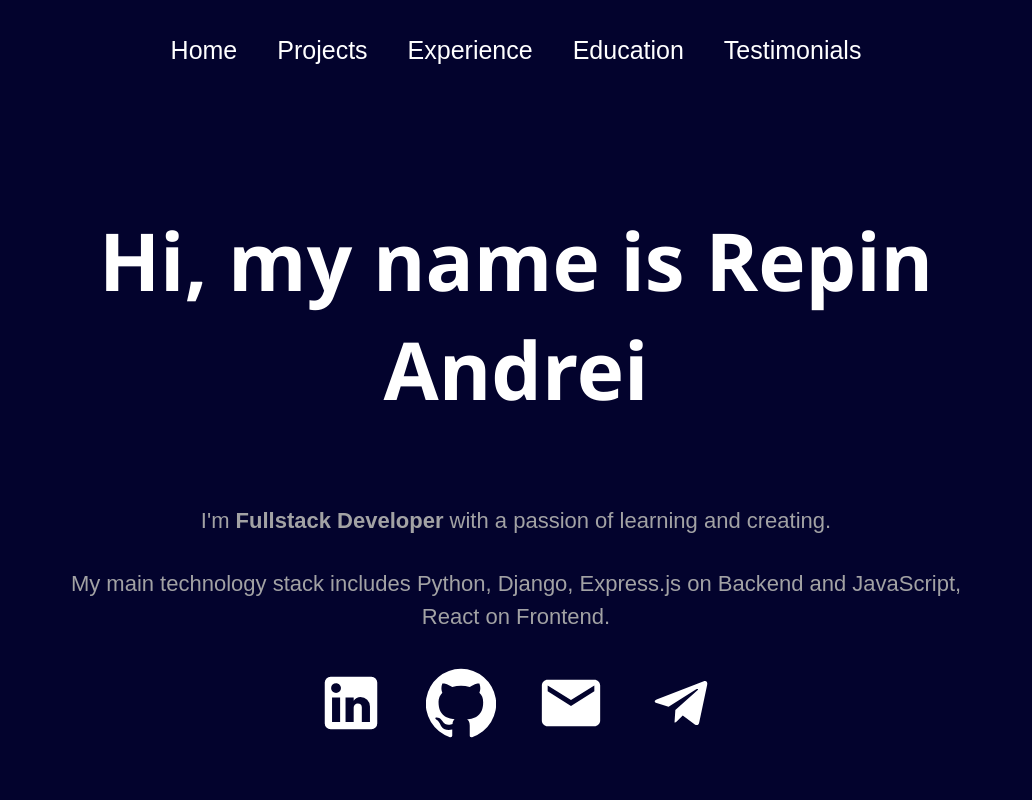
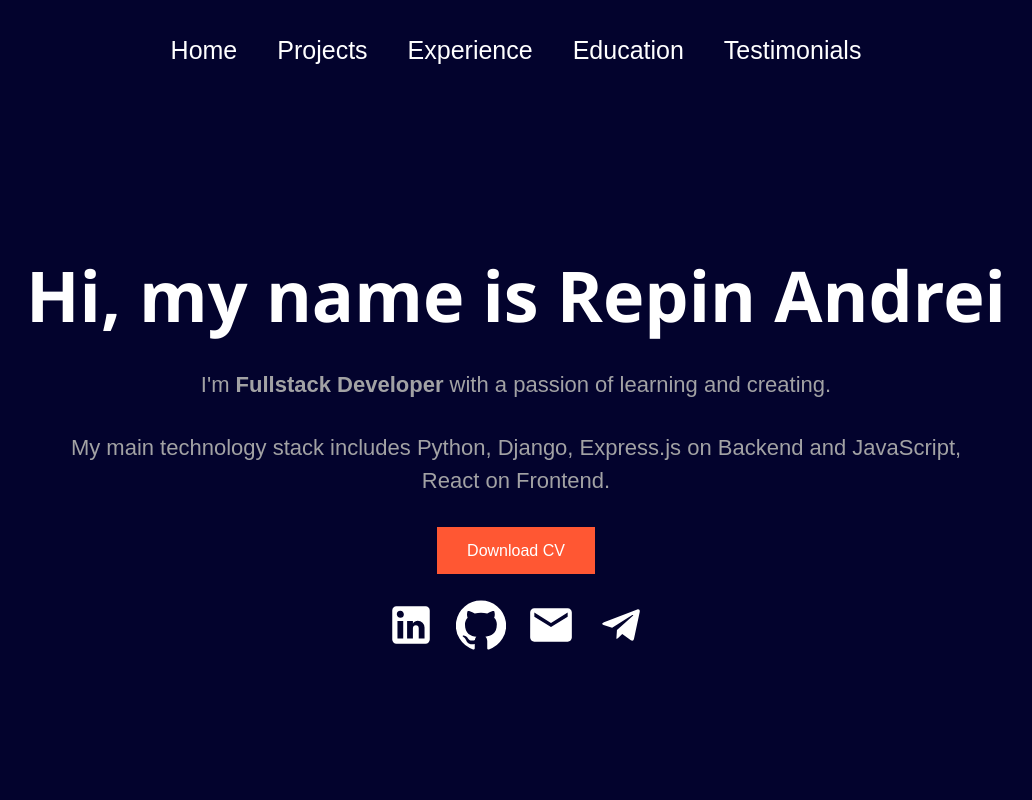
Before and after one commit to RA404/-react-portfolio, a React (Create React App) app: page /#/ in a window 1280 px wide. Shown: the top 800 px of the page, without its empty margins (124-1156 px from the left). Built offline with nearby package versions, Linux system fonts and the light colour scheme.

Commit message:
add button for downloading CV and fix css for the home page

```diff
--- a/src/pages/Home.js
+++ b/src/pages/Home.js
@@ -5,6 +5,7 @@ import EmailIcon from '@material-ui/icons/Email';
 import TelegramIcon from '@material-ui/icons/Telegram';
 import '../styles/Home.css';
 import { metaAdder } from '../helpers/metaAdder';
+import RepinCV_pdf_file from '../assets/Repin_full-stack-developer.pdf'
 
 function Home() {
 
@@ -19,7 +20,8 @@ function Home() {
         <h2 className='about__title'>Hi, my name is Repin Andrei</h2>
         <div className='promt'>
           <p className='about__description-text'>I'm <span className='about__description-text_bold'>Fullstack Developer</span> with a passion of learning and creating.</p>
-          <p className='about__description-text'>My main technology stack includes Python, Django, Express.js on Backend and JavaScript, React on Frontend.</p>
+          <p className='about__description-text about__description-text_last-elaement'>My main technology stack includes Python, Django, Express.js on Backend and JavaScript, React on Frontend.</p>
+          <a className='button' href={RepinCV_pdf_file} download="Repin_full-stack-developer.pdf" target='_blank' rel='noopener noreferrer'>Download CV</a>
           <div className='socialMedia'>
             <a href='https://www.linkedin.com/in/ra404/' target='_blank' rel='noopener noreferrer'>
               <LinkedInIcon />
--- a/src/styles/Footer.css
+++ b/src/styles/Footer.css
@@ -10,10 +10,14 @@
     margin-top: 200px;
   }
 
+  .socialMedia {
+    margin: 30px auto 0px auto;
+  }
+
   .socialMedia svg {
     color: white;
-    margin: 20px;
-    font-size: 70px;
+    margin: 10px;
+    font-size: 50px;
     cursor: pointer;
   }
 
@@ -29,6 +33,6 @@
 
   @media only screen and (max-width: 600px) {
     .footer svg {
-      font-size: 50px;
+      font-size: 30px;
     }
   }
--- a/src/styles/Home.css
+++ b/src/styles/Home.css
@@ -19,9 +19,10 @@
 
   .about__title {
     font-family: "Segoe UI", Tahoma, Geneva, Verdana, sans-serif;
-    font-size: 80px;
+    font-size: 70px;
     color: #fff;
     max-width: 80%;
+    margin: 10px auto;
   }
 
   .about .prompt {
@@ -29,7 +30,7 @@
     font-size: 30px;
   }
   .prompt svg {
-    font-size: 60px;
+    font-size: 40px;
     margin: 5px;
     color: white;
   }
@@ -44,6 +45,10 @@
 
   .about__description-text_bold {
     font-weight: bold;
+  }
+
+  .about__description-text_last-elaement {
+    margin-bottom: 30px;
   }
 
   .skills {
@@ -68,6 +73,14 @@
     font-size: 20px;
   }
 
+  .button {
+    margin: 0px auto 0px auto;
+    padding: 15px 30px;
+    text-decoration: none;
+    color: white;
+    background-color: #FF5733;
+  }
+
   @media only screen and (max-width: 600px) {
     .about h2 {
       font-size: 40px;
```
Also changed, not shown: 1 other file (tests, documents, lock files or other folders).
